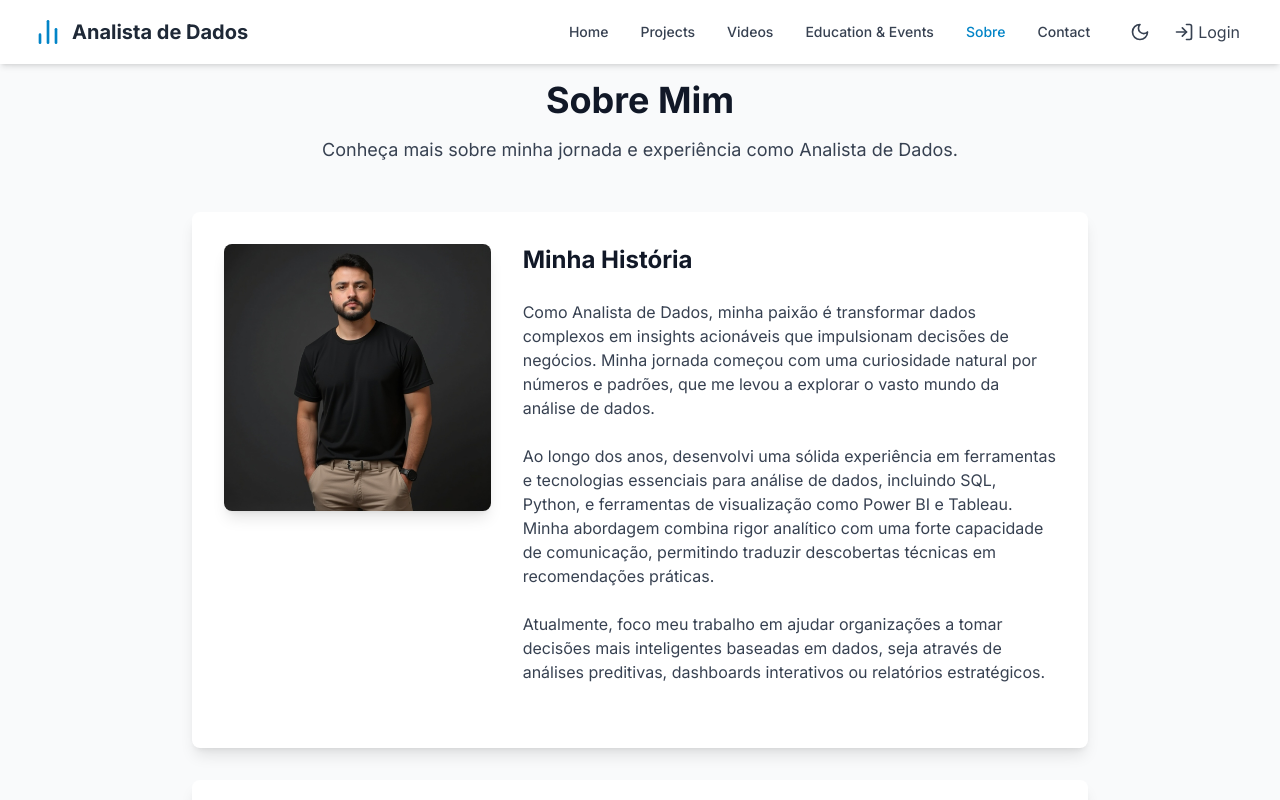
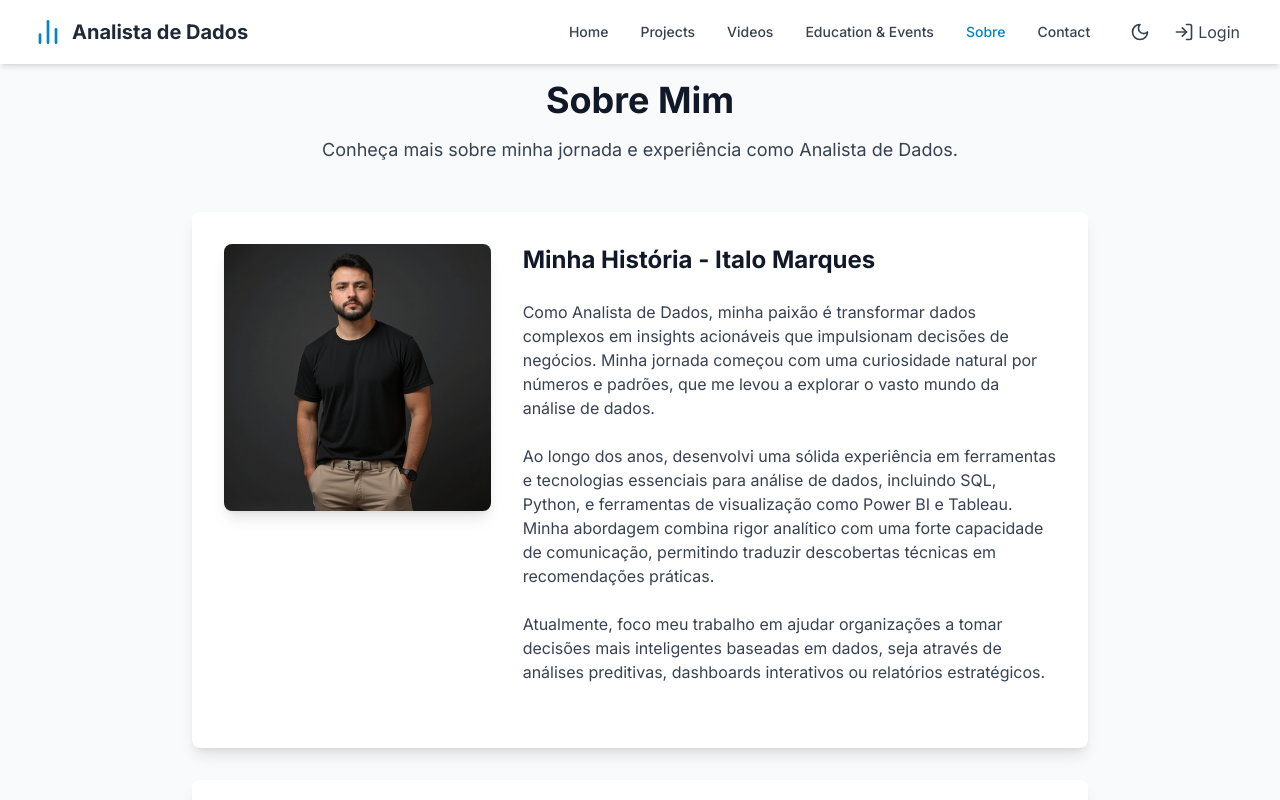
Before and after one commit to italomtato/Port, a React (Vite) app: page /skills in a window 1280 px wide. Shown: the top 800 px of the page. Built offline with nearby package versions, Linux system fonts and the light colour scheme.

Commit message:
Update Skills.tsx

```diff
--- a/src/pages/Skills.tsx
+++ b/src/pages/Skills.tsx
@@ -27,7 +27,7 @@ const Skills: React.FC = () => {
               </div>
             </div>
             <div className="md:w-2/3">
-              <h2 className="text-2xl font-bold text-gray-900 dark:text-white mb-6">Minha História</h2>
+              <h2 className="text-2xl font-bold text-gray-900 dark:text-white mb-6">Minha História - Italo Marques</h2>
               <div className="prose dark:prose-invert max-w-none">
                 <p className="text-gray-700 dark:text-gray-300 mb-6">
                   Como Analista de Dados, minha paixão é transformar dados complexos em insights acionáveis que impulsionam decisões de negócios. Minha jornada começou com uma curiosidade natural por números e padrões, que me levou a explorar o vasto mundo da análise de dados.
```
